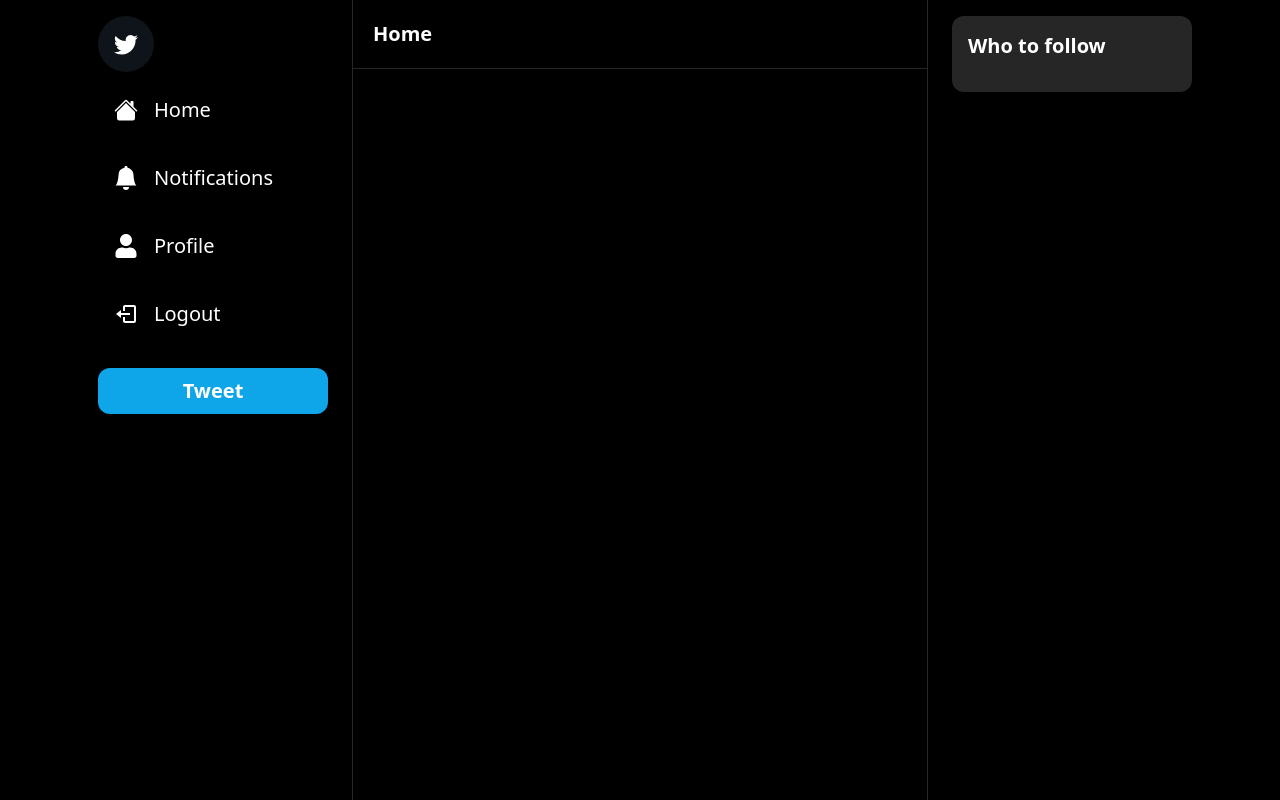
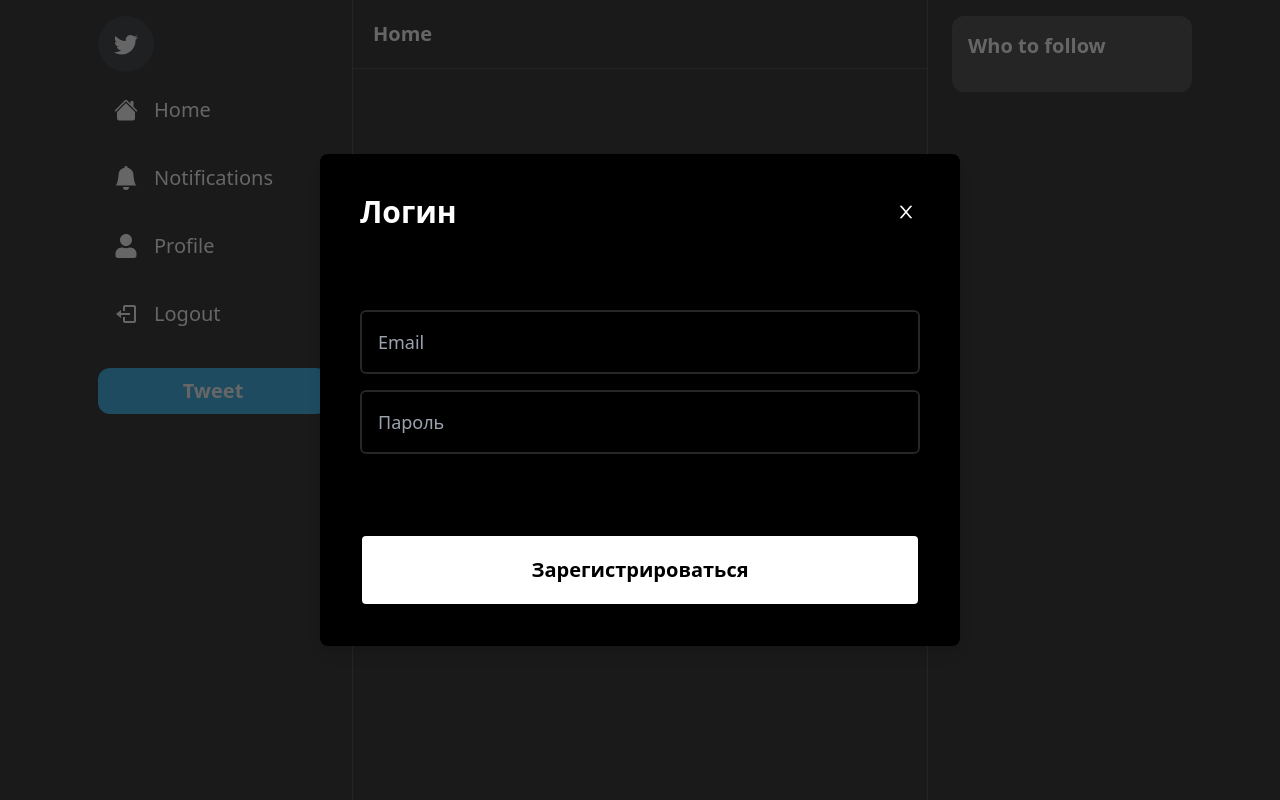
Before and after one commit to KonstaBartosh/chirper, a Next.js app: page / in a window 1280 px wide. Built offline with nearby package versions, Linux system fonts and the light colour scheme.

Commit message:
Feat: create LoginModal component

```diff
--- /dev/null
+++ b/components/modals/LoginModal.tsx
@@ -0,0 +1,58 @@
+import useLoginModal from "@/hooks/useLoginModal";
+import { useCallback, useState } from "react";
+import Input from "../Input";
+import Modal from "../Modal";
+
+const LoginModal = () => {
+  const loginModal = useLoginModal();
+
+  const [email, setEmail] = useState('');
+  const [password, setPassword] = useState('');
+  const [isLoading, setIsloading] = useState(false);
+
+  const onSubmit = useCallback(async () => {
+    try {
+      setIsloading(true);
+
+      // TODO: Добавить фактическую логику входа здесь
+
+      // Закрыть модальное окно после входа в систему
+      loginModal.onClose();
+    } catch (err) {
+      console.error(err);
+    } finally {
+      setIsloading(false);
+    }
+  }, [loginModal])
+
+  const bodyContent = (
+    <div className="flex flex-col gap-4">
+      <Input
+        placeholder="Email"
+        onChange={(evt) => setEmail(evt.target.value)}
+        value={email}
+        disabled={isLoading}
+      />
+      <Input
+        placeholder="Пароль"
+        onChange={(evt) => setPassword(evt.target.value)}
+        value={password}
+        disabled={isLoading}
+      />
+    </div>
+  )
+
+  return(
+    <Modal
+      disabled={isLoading}
+      isOpen={loginModal.isOpen}
+      onClose={loginModal.onClose}
+      onSubmit={onSubmit}
+      title="Логин"
+      actionLabel="Зарегистрироваться"
+      body={bodyContent}
+    />
+  )
+}
+
+export default LoginModal;
--- /dev/null
+++ b/hooks/useLoginModal.ts
@@ -0,0 +1,15 @@
+import { create } from 'zustand';
+
+interface LoginModalStore {
+  isOpen: boolean;
+  onOpen:()=> void;
+  onClose:()=> void;
+}
+
+const useLoginModal = create<LoginModalStore>((set) => ({
+  isOpen: true,
+  onOpen: () => set({ isOpen: true }),
+  onClose: () => set({ isOpen: false })
+}));
+
+export default useLoginModal;
--- a/pages/_app.tsx
+++ b/pages/_app.tsx
@@ -1,5 +1,5 @@
 import Layout from '@/components/Layout'
-import Modal from '@/components/Modal'
+import LoginModal from '@/components/modals/LoginModal'
 import '@/styles/globals.css'
 import type { AppProps } from 'next/app'
 
@@ -8,6 +8,7 @@
 
   return (
     <>
+      <LoginModal />
       <Layout>
         <Component {...pageProps} />
       </Layout>
```
